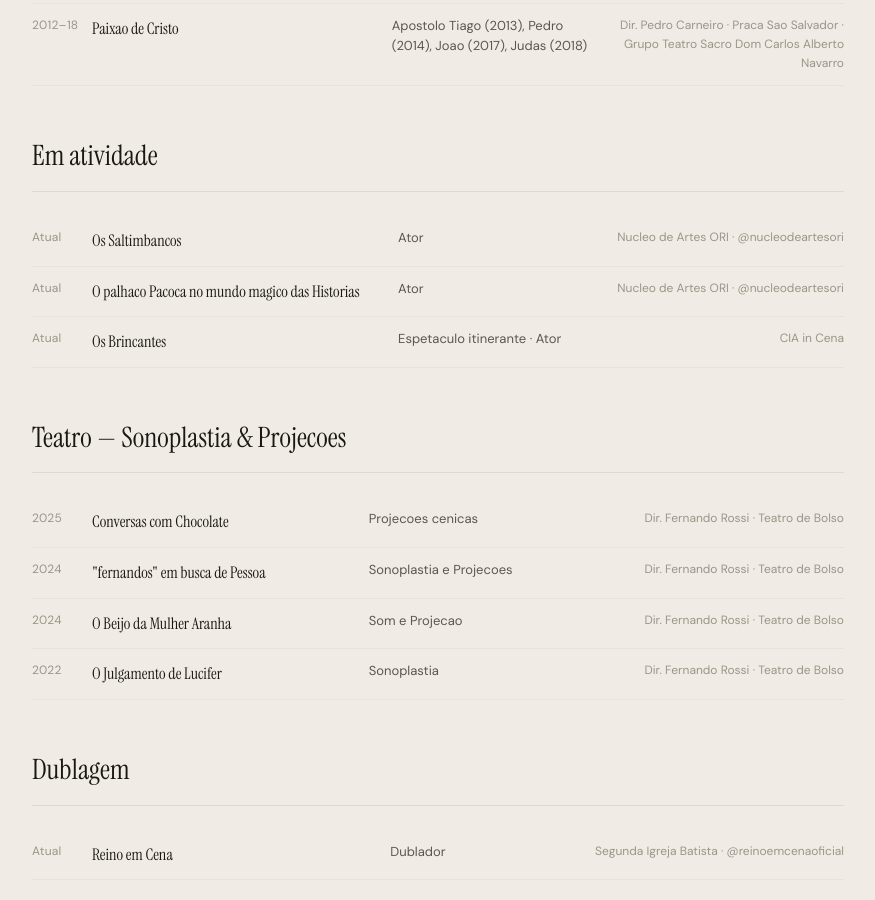
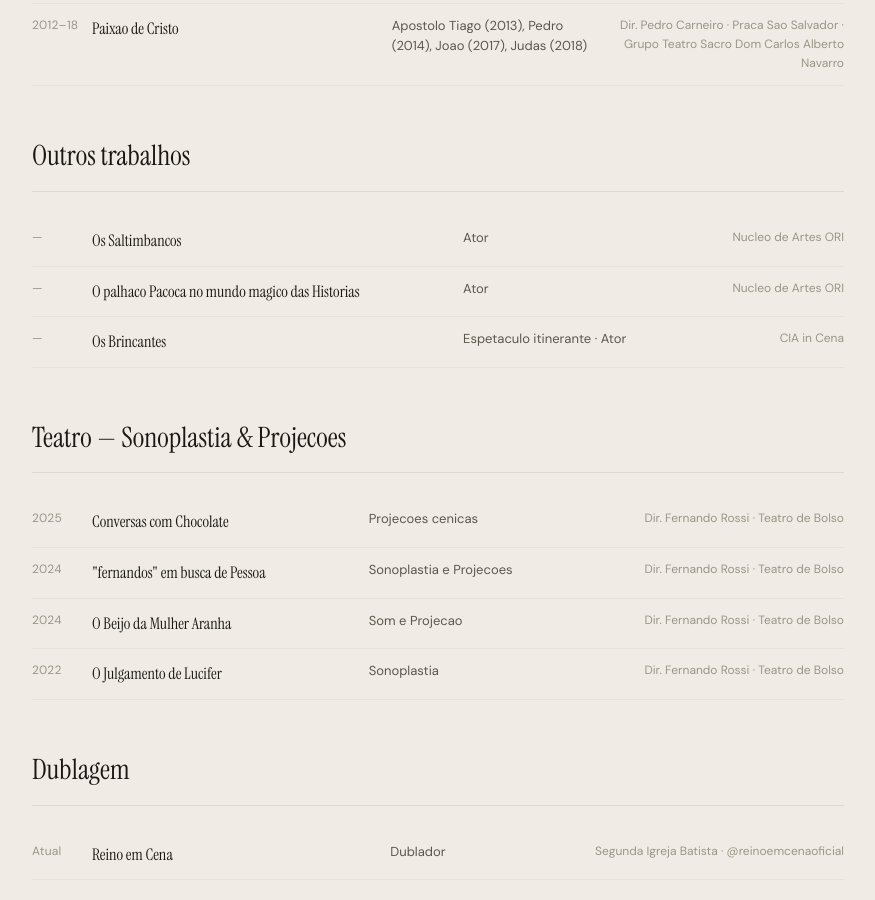
Before and after one commit to nsilvan1/portfolio-artistico, a plain HTML site: page index.html in a window 1280 px wide. Shown: the part 2938-3838 px from the top of the page, without its empty margins (202-1077 px from the left). Drawn offline with Linux system fonts and the light colour scheme.

Commit message:
Corrige: Saltimbancos, Pacoca e Brincantes nao sao atuais
Movidos para secao 'Outros trabalhos' sem data.

Co-Authored-By: Claude Opus 4.6 (1M context) <noreply@anthropic.com>

```diff
--- a/index.html
+++ b/index.html
@@ -171,22 +171,22 @@
         </tr>
       </table>
 
-      <h2 class="section-label">Em atividade</h2>
+      <h2 class="section-label">Outros trabalhos</h2>
       <table class="credits-table">
         <tr class="credits-table__row">
-          <td class="credits-table__year">Atual</td>
+          <td class="credits-table__year">—</td>
           <td class="credits-table__title">Os Saltimbancos</td>
           <td class="credits-table__detail">Ator</td>
-          <td class="credits-table__extra">Nucleo de Artes ORI &middot; @nucleodeartesori</td>
+          <td class="credits-table__extra">Nucleo de Artes ORI</td>
         </tr>
         <tr class="credits-table__row">
-          <td class="credits-table__year">Atual</td>
+          <td class="credits-table__year">—</td>
           <td class="credits-table__title">O palhaco Pacoca no mundo magico das Historias</td>
           <td class="credits-table__detail">Ator</td>
-          <td class="credits-table__extra">Nucleo de Artes ORI &middot; @nucleodeartesori</td>
+          <td class="credits-table__extra">Nucleo de Artes ORI</td>
         </tr>
         <tr class="credits-table__row">
-          <td class="credits-table__year">Atual</td>
+          <td class="credits-table__year">—</td>
           <td class="credits-table__title">Os Brincantes</td>
           <td class="credits-table__detail">Espetaculo itinerante &middot; Ator</td>
           <td class="credits-table__extra">CIA in Cena</td>
```
Also changed, not shown: portfolio-pdf.html (+3 -3 lines), 1 other file.
